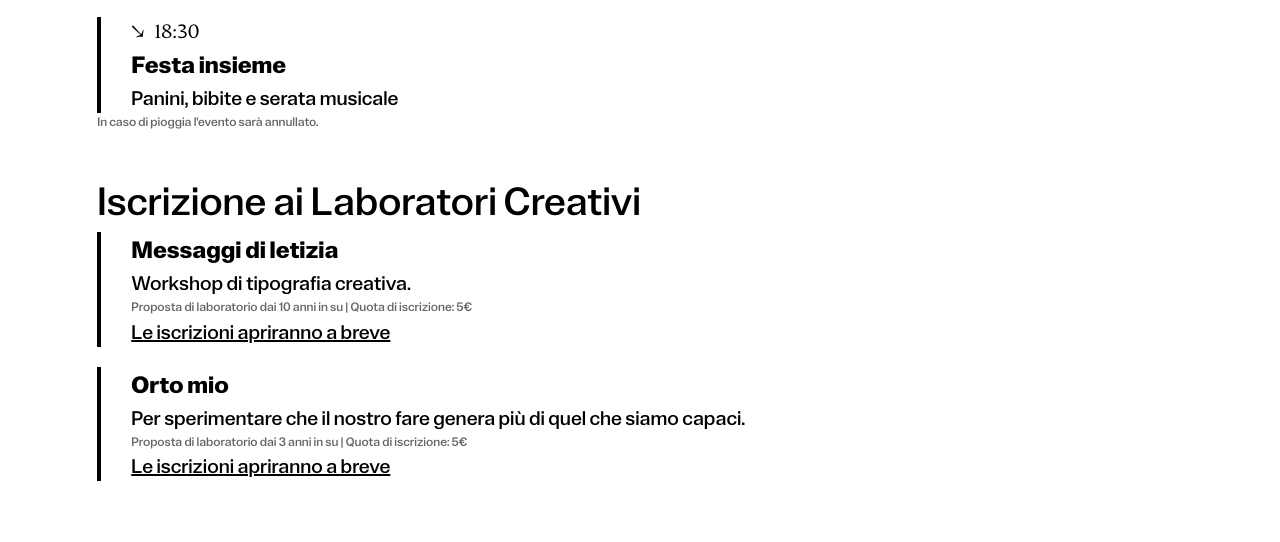
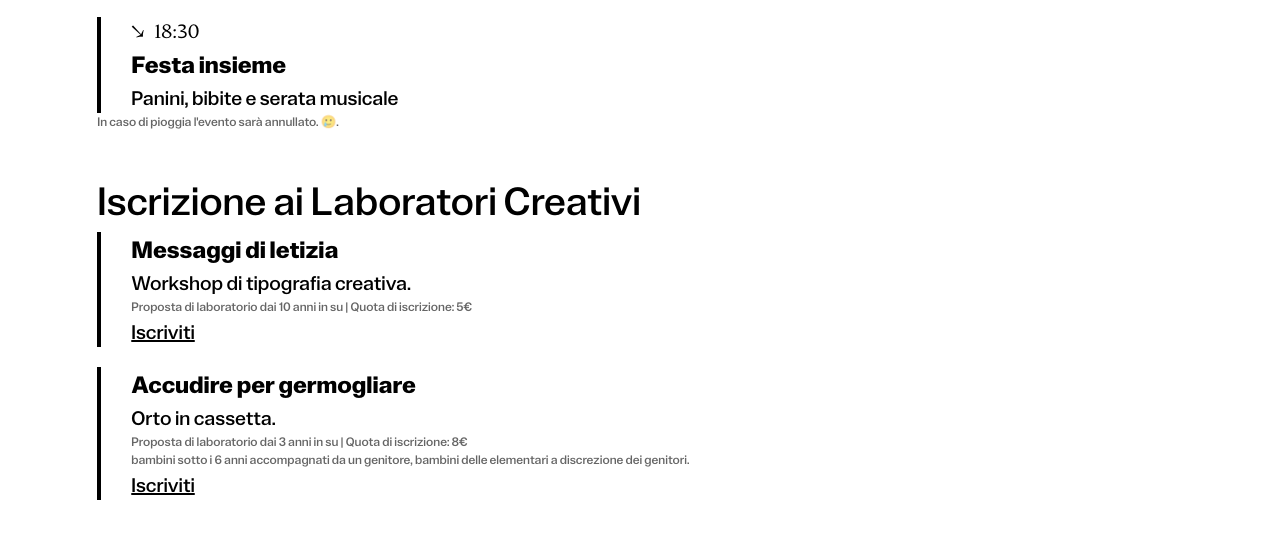
Before and after one commit to finoz/avsinovate, a website built with Vite: page index.html in a window 1280 px wide. Shown: the part 794-1336 px from the top of the page. Built offline with nearby package versions, Linux system fonts and the light colour scheme.

Commit message:
aggiornamento labo

```diff
--- a/index.html
+++ b/index.html
@@ -52,7 +52,7 @@
 				</article>
 			</div>
 
-			<p class="note">In caso di pioggia l'evento sarà annullato.</p>
+			<p class="note">In caso di pioggia l'evento sarà annullato. 🥲.</p>
         </section>
 
         <section class="section section--laboratori">
@@ -62,14 +62,15 @@
                     <h3 class="card-title">Messaggi di letizia</h3>
                     <p>Workshop di tipografia creativa.</p>
 					<p class="note">Proposta di laboratorio dai 10 anni in su | Quota di iscrizione: 5€</p>
-                    <a href="#" class="cta cta--primary" disabled>Le iscrizioni apriranno a breve</a>
+                    <a href="https://forms.gle/GmuAj3KGRbPJoNhf6" class="card-cta" target="_blank">Iscriviti</a>
                 </article>
 
                 <article class="card card--laboratori">
-                    <h3 class="card-title">Orto mio</h3>
-                    <p>Per sperimentare che il nostro fare genera più di quel che siamo capaci.</p>
-					<p class="note">Proposta di laboratorio dai 3 anni in su | Quota di iscrizione: 5€</p>
-                    <a href="#" class="cta cta--primary" disabled>Le iscrizioni apriranno a breve</a>
+                    <h3 class="card-title">Accudire per germogliare</h3>
+                    <p>Orto in cassetta.</p>
+					<p class="note">Proposta di laboratorio dai 3 anni in su | Quota di iscrizione: 8€</p>
+					<p class="note">bambini sotto i 6 anni accompagnati da un genitore, bambini delle elementari a discrezione dei genitori.</p>
+                    <a href="https://forms.gle/L2gTu5o8XffWLykE7" class="card-cta" target="_blank">Iscriviti</a>
                 </article>
             </div>
         </section>
```
